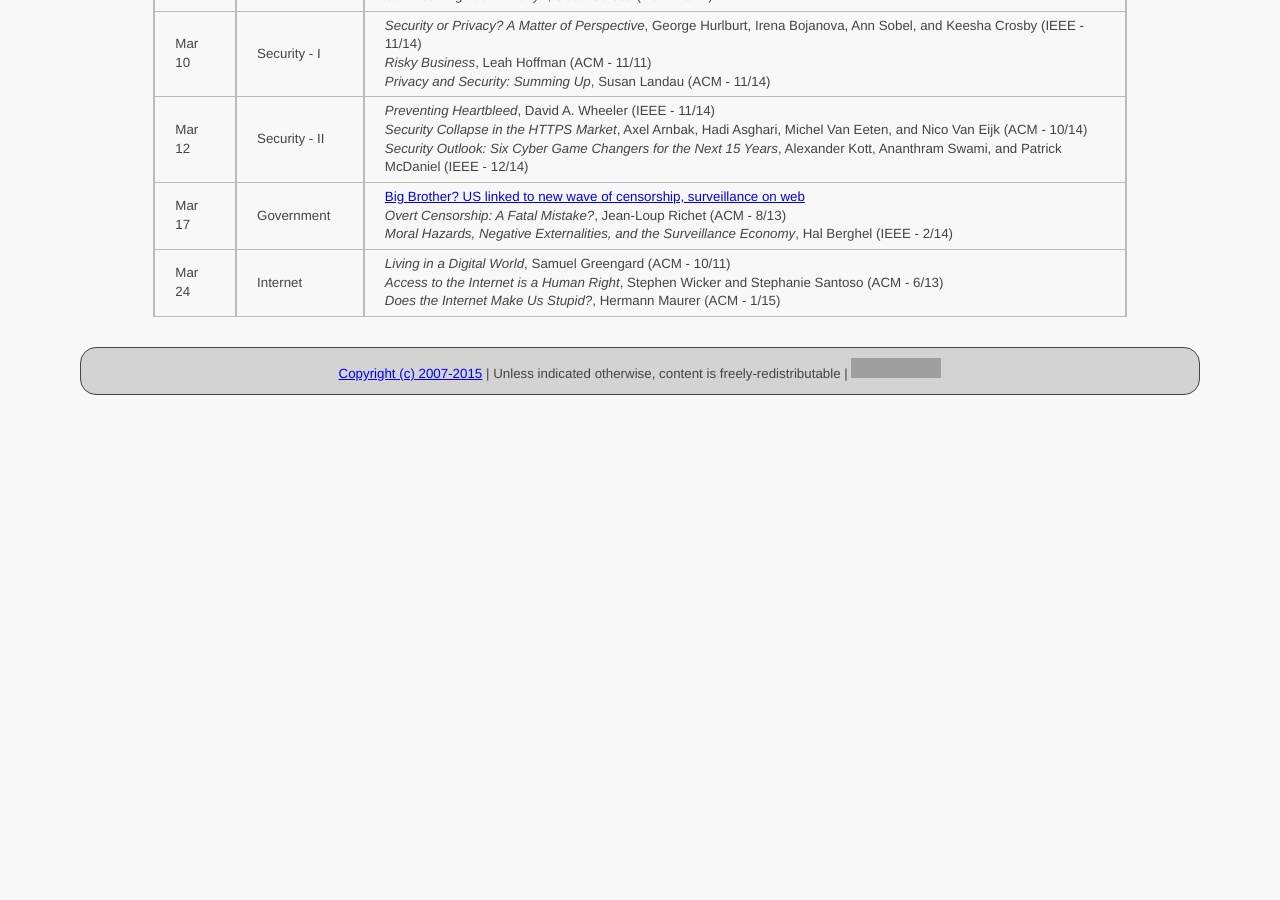
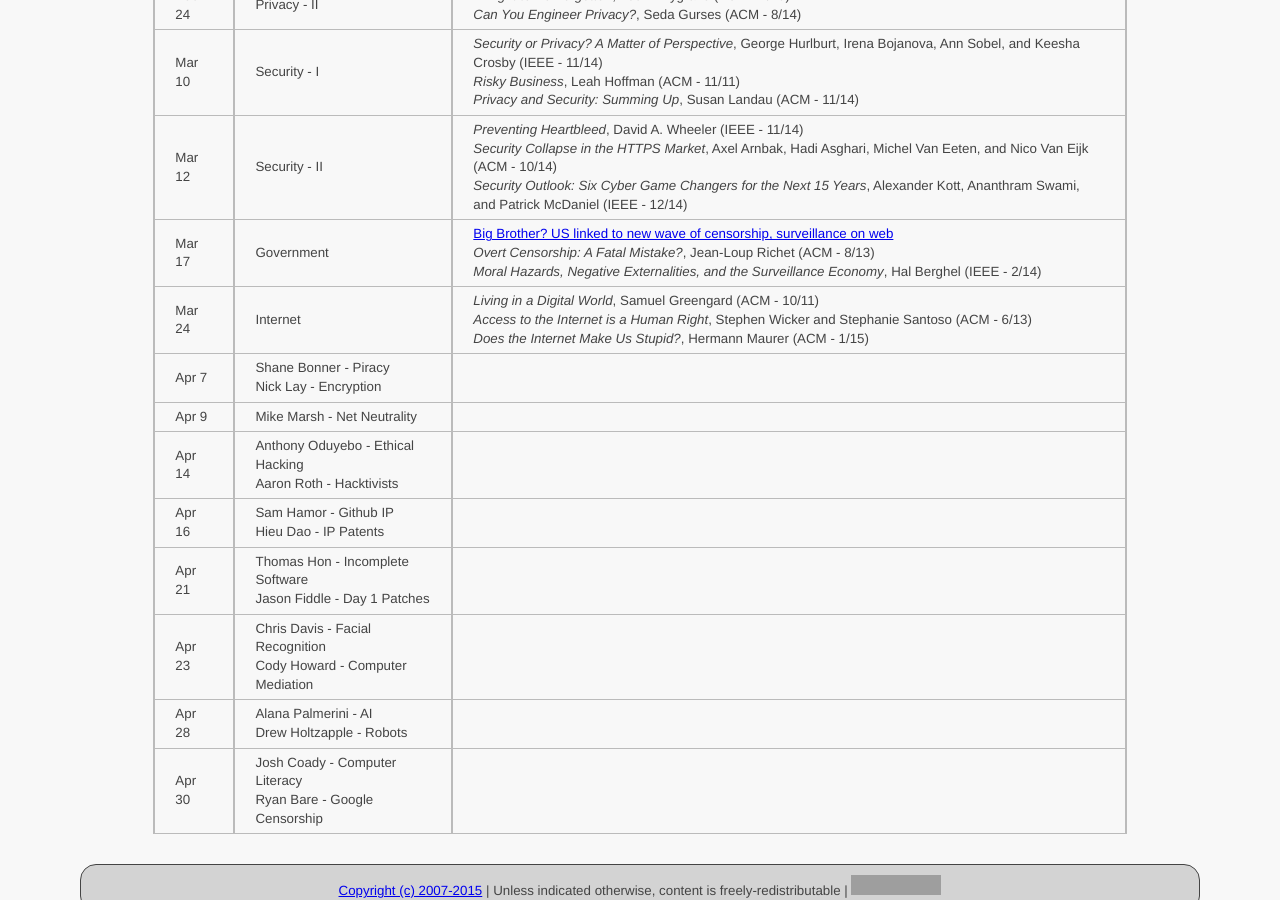
Before and after one commit to ycpcs/cs456-spring2015, a Jekyll site: the page built from schedule/index.md, in a window 1280 px wide and 900 px high, scrolled down 700 px. Built offline with Jekyll 4.4.1, drawn with Linux system fonts in a browser that asks for light colours; Markdown is read by kramdown in place of the engine named in the settings; before the commit the page ends 1105 px from its top, so only the background shows below that; grey boxes are pictures that could not be loaded.

Commit message:
add student topic schedule
add student topics to course schedule

```diff
--- a/schedule/index.md
+++ b/schedule/index.md
@@ -25,3 +25,11 @@ All reading materials can be accessed via [Schmidt Library](http://library.ycp.e
 > Mar 12  | Security - II   | *Preventing Heartbleed*, David A. Wheeler (IEEE - 11/14) <br /> *Security Collapse in the HTTPS Market*, Axel Arnbak, Hadi Asghari, Michel Van Eeten, and Nico Van Eijk (ACM - 10/14) <br /> *Security Outlook: Six Cyber Game Changers for the Next 15 Years*, Alexander Kott, Ananthram Swami, and Patrick McDaniel (IEEE - 12/14)|
 > Mar 17  | Government      | [Big Brother? US linked to new wave of censorship, surveillance on web](http://www.foxnews.com/tech/2013/02/27/special-report-surveillance-and-censorship-america/) <br /> *Overt Censorship: A Fatal Mistake?*, Jean-Loup Richet (ACM - 8/13) <br /> *Moral Hazards, Negative Externalities, and the Surveillance Economy*, Hal Berghel (IEEE - 2/14)|
 > Mar 24  | Internet        | *Living in a Digital World*, Samuel Greengard (ACM - 10/11) <br /> *Access to the Internet is a Human Right*, Stephen Wicker and Stephanie Santoso (ACM - 6/13) <br /> *Does the Internet Make Us Stupid?*, Hermann Maurer (ACM - 1/15)|
+> Apr 7   | Shane Bonner - Piracy <br /> Nick Lay - Encryption | |
+> Apr 9   | Mike Marsh - Net Neutrality | |
+> Apr 14   | Anthony Oduyebo - Ethical Hacking <br /> Aaron Roth - Hacktivists | |
+> Apr 16   | Sam Hamor - Github IP <br /> Hieu Dao - IP Patents | |
+> Apr 21   | Thomas Hon - Incomplete Software <br /> Jason Fiddle - Day 1 Patches | |
+> Apr 23   | Chris Davis - Facial Recognition <br /> Cody Howard - Computer Mediation | |
+> Apr 28   | Alana Palmerini - AI <br /> Drew Holtzapple - Robots | |
+> Apr 30   | Josh Coady - Computer Literacy <br /> Ryan Bare - Google Censorship | |
```
Also changed, not shown: index.md (+7 -0 lines).
